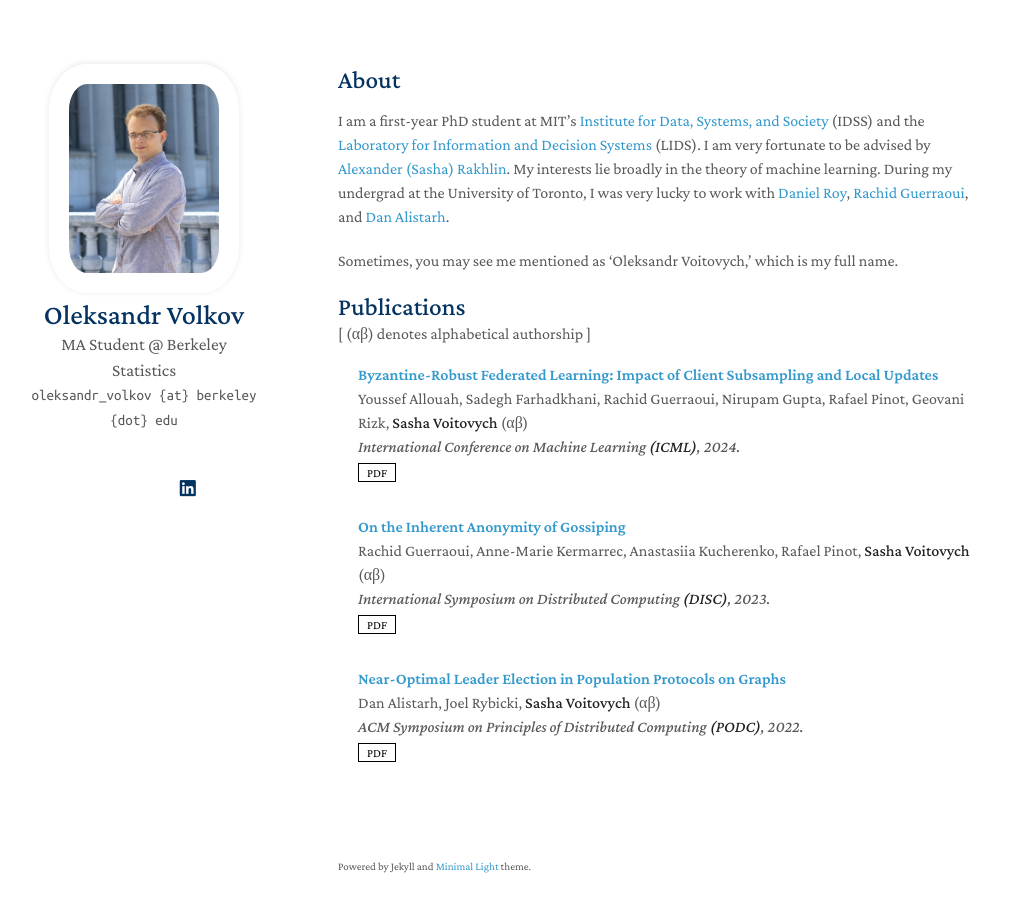
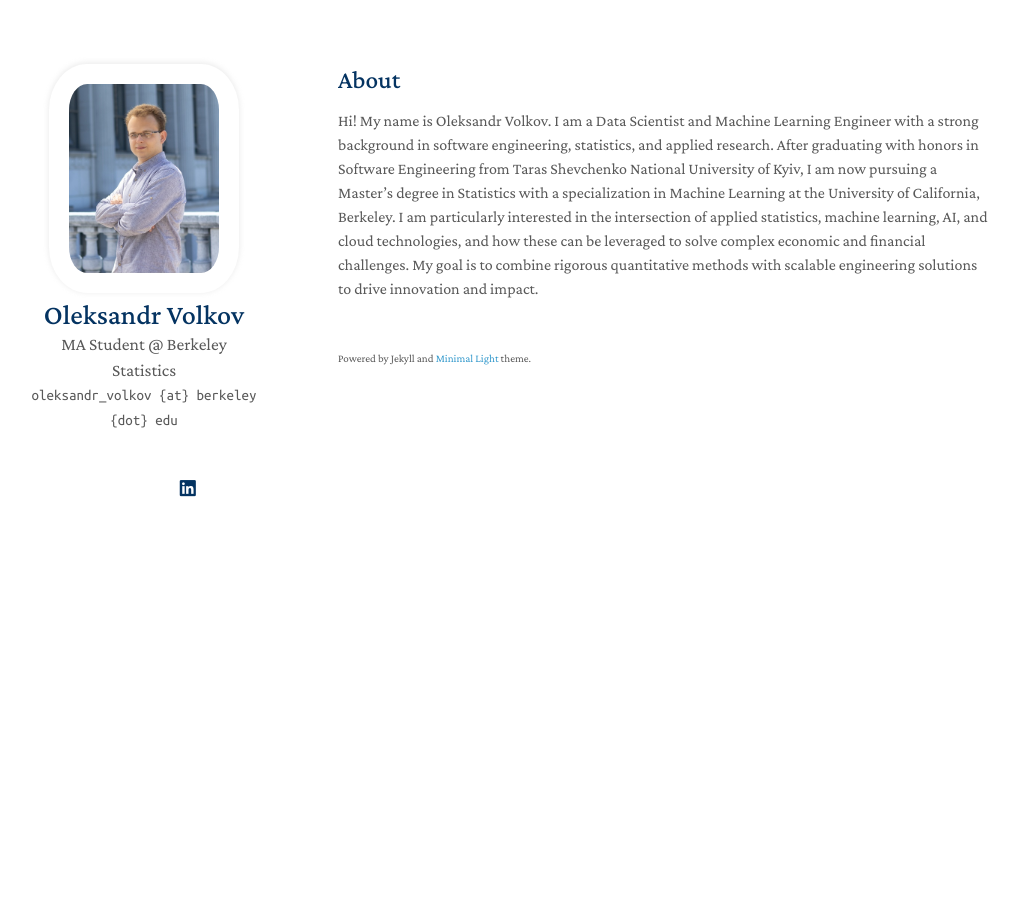
Before and after one commit to AlexVolkov0404/AlexVolkov0404.github.io, a Jekyll site: the page built from index.md, in a window 1280 px wide and 947 px high. Shown: the top 912 px of the window, without its empty margins (132-1150 px from the left). Built offline with Jekyll 4.4.1, drawn with Linux system fonts in a browser that asks for light colours; nearby versions of some CDN libraries; a style sheet for code colours, icons or effects is not loaded; our own code applies the rules of GitHub Pages for plain Markdown files.

Commit message:
Update index.md

```diff
--- a/index.md
+++ b/index.md
@@ -3,23 +3,4 @@ layout: homepage
 ---
 
 ## About
-
-I am a first-year PhD student at MIT's [Institute for Data, Systems, and Society](https://idss.mit.edu/) (IDSS) and the [Laboratory for Information and Decision Systems](https://lids.mit.edu/) (LIDS). I am very fortunate to be advised by [Alexander (Sasha) Rakhlin](https://www.mit.edu/~rakhlin/). My interests lie broadly in the theory of machine learning. During my undergrad at the University of Toronto, I was very lucky to work with [Daniel Roy](http://danroy.org/), [Rachid Guerraoui](https://dcl.epfl.ch/rachid/), and [Dan Alistarh](https://ist.ac.at/en/research/alistarh-group/).
-
-Sometimes, you may see me mentioned as 'Oleksandr Voitovych,' which is my full name.
-
-<!-- ## Research Interests
-
-- **Computer Vision:** image recognition, image generation, video captioning
-- **Machine Learning:** meta-learning, incremental learning, transfer learning -->
-
-<!-- ## News
-
-- **[Feb. 2020]** Our paper about incremental learning is accepted to CVPR 2020.
-- **[Feb. 2020]** We will host the ACM Multimedia Asia 2020 conference in Singapore!
-- **[Sept. 2019]** Our paper about few-shot learning is accepted to NeurIPS 2019.
-- **[Mar. 2019]** Our paper about few-shot learning is accepted to CVPR 2019. -->
-
-{% include_relative _includes/publications.md %}
-
-<!-- {% include_relative _includes/services.md %} -->
+Hi! My name is Oleksandr Volkov. I am a Data Scientist and Machine Learning Engineer with a strong background in software engineering, statistics, and applied research. After graduating with honors in Software Engineering from Taras Shevchenko National University of Kyiv, I am now pursuing a Master’s degree in Statistics with a specialization in Machine Learning at the University of California, Berkeley. I am particularly interested in the intersection of applied statistics, machine learning, AI, and cloud technologies, and how these can be leveraged to solve complex economic and financial challenges. My goal is to combine rigorous quantitative methods with scalable engineering solutions to drive innovation and impact.
```
